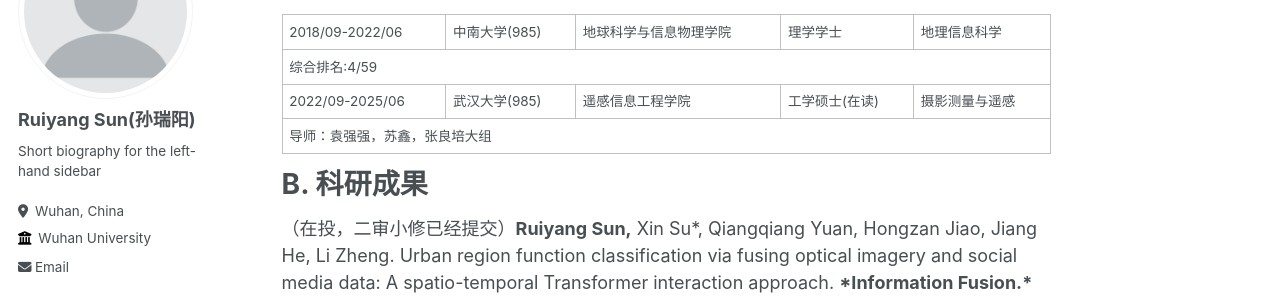
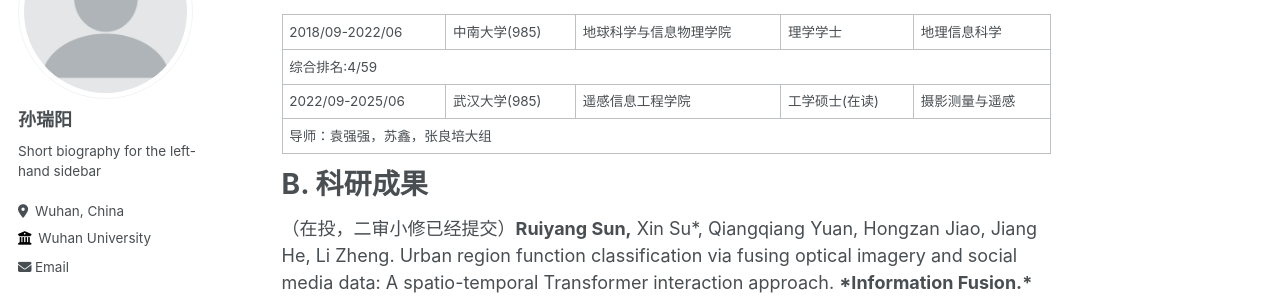
Before and after one commit to bughubs/bughubs.github.io, a Jekyll site: the page built from _pages/about.md, in a window 1280 px wide. Shown: the part 182-481 px from the top of the page. Built offline with Jekyll 4.4.1, drawn with Linux system fonts in a browser that asks for light colours.

Commit message:
基本完成

```diff
--- a/_config.yml
+++ b/_config.yml
@@ -22,7 +22,7 @@ repository               : "bughubs/bughubs.github.io"
 author:
   # Biographic information
   avatar           : "profile.png"
-  name             : "Ruiyang Sun(孙瑞阳)"
+  name             : "孙瑞阳"
   pronouns         : # example: "she/her"
   bio              : "Short biography for the left-hand sidebar"
   location         : "Wuhan, China"
```
